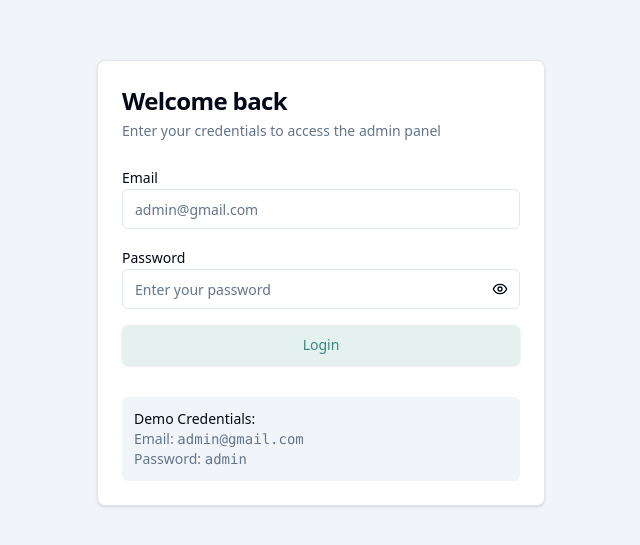
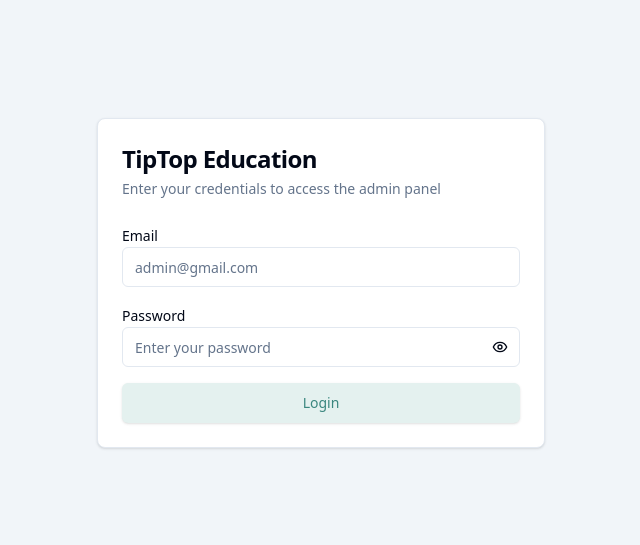
Before and after one commit to Online-School-Management/admin-panel, a React (Vite) app: page /login in a window 1280 px wide. Shown: the part 117-662 px from the top of the page, without its empty margins (319-959 px from the left). Built offline with nearby package versions, Linux system fonts and the light colour scheme; no server answers.

Commit message:
Remove demo ui in login page

```diff
--- a/src/features/auth/components/LoginForm.tsx
+++ b/src/features/auth/components/LoginForm.tsx
@@ -114,17 +114,6 @@
               t('common.buttons.login')
             )}
           </Button>
-
-          {/* Demo Credentials Hint */}
-          <div className="mt-4 rounded-md bg-muted p-3 text-sm">
-            <p className="font-medium">{t('auth.messages.demoCredentials')}:</p>
-            <p className="text-muted-foreground">
-              {t('auth.form.email')}: <span className="font-mono">admin@gmail.com</span>
-            </p>
-            <p className="text-muted-foreground">
-              {t('auth.form.password')}: <span className="font-mono">admin</span>
-            </p>
-          </div>
         </form>
       </CardContent>
     </Card>
--- a/src/i18n/locales/en/auth.ts
+++ b/src/i18n/locales/en/auth.ts
@@ -20,7 +20,7 @@
 
   // Messages
   messages: {
-    welcomeBack: 'Welcome back',
+    welcomeBack: 'TipTop Education',
     loginDescription: 'Enter your credentials to access the admin panel',
     loggingIn: 'Logging in...',
     demoCredentials: 'Demo Credentials',
--- a/src/i18n/locales/mm/auth.ts
+++ b/src/i18n/locales/mm/auth.ts
@@ -20,7 +20,7 @@
 
   // Messages
   messages: {
-    welcomeBack: 'ပြန်လည်ကြိုဆိုပါသည်',
+    welcomeBack: 'TipTop Education',
     loginDescription: 'စီမံခန့်ခွဲသူ ပေါ်တယ်သို့ ဝင်ရောက်ရန် သင့်အထောက်အထားများ ထည့်သွင်းပါ',
     loggingIn: 'ဝင်ရောက်နေသည်...',
     demoCredentials: 'ဒီမို အထောက်အထားများ',
```
